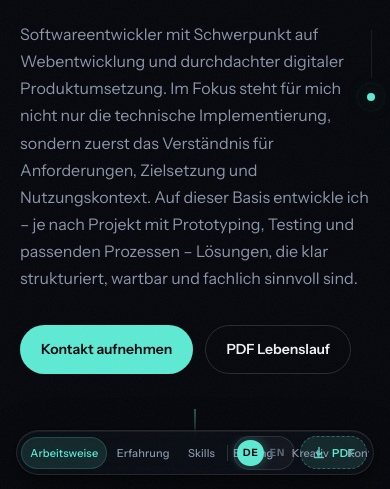
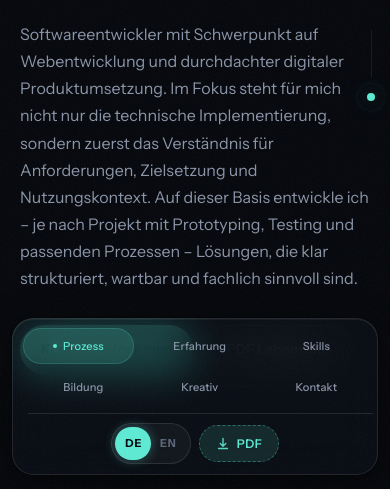
Before and after one commit to alexhobel/interactive_cv_website, a website built with Vite: page index.html in a window 390 px wide. Shown: the part 355-844 px from the top of the page. Built offline with nearby package versions, Linux system fonts and the light colour scheme.

Commit message:
Mobile Fix Floating Menu

```diff
--- a/src/i18n/de.js
+++ b/src/i18n/de.js
@@ -7,6 +7,15 @@ export default {
 
   nav: {
     process: "Arbeitsweise",
+    experience: "Erfahrung",
+    skills: "Skills",
+    education: "Bildung",
+    creative: "Kreativ",
+    contact: "Kontakt",
+  },
+
+  navShort: {
+    process: "Prozess",
     experience: "Erfahrung",
     skills: "Skills",
     education: "Bildung",
--- a/src/i18n/en.js
+++ b/src/i18n/en.js
@@ -10,6 +10,15 @@ export default {
     experience: 'Experience',
     skills: 'Skills',
     education: 'Education',
+    creative: 'Creative',
+    contact: 'Contact',
+  },
+
+  navShort: {
+    process: 'Approach',
+    experience: 'Exp.',
+    skills: 'Skills',
+    education: 'Edu.',
     creative: 'Creative',
     contact: 'Contact',
   },
--- a/src/main.js
+++ b/src/main.js
@@ -75,12 +75,12 @@ function updateLangToggle() {
 
 function renderNav() {
   const navItems = [
-    { id: 'process', label: content.nav.process },
-    { id: 'experience', label: content.nav.experience },
-    { id: 'skills', label: content.nav.skills },
-    { id: 'education', label: content.nav.education },
-    { id: 'creative', label: content.nav.creative },
-    { id: 'contact', label: content.nav.contact },
+    { id: 'process', label: content.nav.process, short: content.navShort?.process },
+    { id: 'experience', label: content.nav.experience, short: content.navShort?.experience },
+    { id: 'skills', label: content.nav.skills, short: content.navShort?.skills },
+    { id: 'education', label: content.nav.education, short: content.navShort?.education },
+    { id: 'creative', label: content.nav.creative, short: content.navShort?.creative },
+    { id: 'contact', label: content.nav.contact, short: content.navShort?.contact },
   ];
 
   const dockList = document.getElementById('dock-nav-list');
@@ -88,10 +88,15 @@ function renderNav() {
 
   if (dockList) {
     dockList.innerHTML = navItems
-      .map(
-        ({ id, label }) =>
-          `<li><a class="dock-nav__link" href="#${id}" data-nav="${id}">${label}</a></li>`
-      )
+      .map(({ id, label, short }) => {
+        const shortLabel = short || label;
+        return `<li>
+          <a class="dock-nav__link" href="#${id}" data-nav="${id}" aria-label="${label}">
+            <span class="dock-nav__label dock-nav__label--full">${label}</span>
+            <span class="dock-nav__label dock-nav__label--short" aria-hidden="true">${shortLabel}</span>
+          </a>
+        </li>`;
+      })
       .join('');
   }
 
--- a/src/styles/base.css
+++ b/src/styles/base.css
@@ -11,6 +11,12 @@ html {
   scroll-padding-top: 1.5rem;
   scroll-padding-bottom: 5.5rem;
   -webkit-text-size-adjust: 100%;
+}
+
+@media (max-width: 900px) {
+  html {
+    scroll-padding-bottom: 9.5rem;
+  }
 }
 
 @media (prefers-reduced-motion: reduce) {
--- a/src/styles/components.css
+++ b/src/styles/components.css
@@ -284,6 +284,10 @@
   transform: scale(1);
 }
 
+.dock-nav__label--short {
+  display: none;
+}
+
 .dock-nav__divider {
   width: 1px;
   height: 1.15rem;
@@ -394,31 +398,47 @@ html[lang='en'] .dock-nav__lang-knob {
   opacity: 0.9;
 }
 
+/* Mobile: intentional 2-row dock — do not squeeze the desktop layout */
 @media (max-width: 900px) {
   .dock-nav {
-    --dock-inset: 0.85rem;
-    padding: 0.28rem;
-    border-radius: 1.5rem;
+    --dock-inset: max(0.85rem, env(safe-area-inset-bottom, 0px));
+    width: calc(100vw - 1.5rem);
+    max-width: 26rem;
+    padding: 0.55rem 0.6rem 0.6rem;
+    border-radius: 1.35rem;
   }
 
   .dock-nav__inner {
-    gap: 0.25rem;
-    overflow-x: auto;
-    scrollbar-width: none;
-    -ms-overflow-style: none;
-    max-width: calc(100vw - 1.7rem);
+    flex-direction: column;
+    align-items: stretch;
+    gap: 0.45rem;
+    min-width: 0;
   }
 
-  .dock-nav__inner::-webkit-scrollbar {
+  .dock-nav__list {
+    display: grid;
+    grid-template-columns: repeat(3, minmax(0, 1fr));
+    gap: 0.3rem;
+    width: 100%;
+  }
+
+  .dock-nav__list > li {
+    min-width: 0;
+  }
+
+  .dock-nav__label--full {
     display: none;
   }
 
-  .dock-nav__list {
-    gap: 0.05rem;
+  .dock-nav__label--short {
+    display: inline;
   }
 
   .dock-nav__link {
-    padding: 0.5rem 0.65rem;
+    width: 100%;
+    justify-content: center;
+    gap: 0.35rem;
+    padding: 0.55rem 0.35rem;
     font-size: 0.6875rem;
     letter-spacing: 0.01em;
   }
@@ -429,30 +449,51 @@ html[lang='en'] .dock-nav__lang-knob {
   }
 
   .dock-nav__divider {
-    height: 1rem;
-    margin-inline: 0.1rem;
+    width: 100%;
+    height: 1px;
+    margin: 0.05rem 0.35rem;
+    background: rgba(255, 255, 255, 0.1);
+  }
+
+  .dock-nav__utils {
+    justify-content: center;
+    gap: 0.55rem;
+    padding: 0.1rem 0.15rem 0.05rem;
   }
 
   .dock-nav__lang {
-    min-width: 3.75rem;
+    min-width: 4.75rem;
+    padding: 4px;
   }
 
   .dock-nav__lang-option {
-    padding: 0.3rem 0.35rem;
+    padding: 0.4rem 0.55rem;
+    font-size: 0.6875rem;
   }
 
   .dock-nav__cv {
-    padding: 0.4rem 0.65rem;
+    gap: 0.45rem;
+    padding: 0.5rem 0.95rem;
+    font-size: 0.75rem;
   }
 }
 
-@media (max-width: 560px) {
+@media (max-width: 380px) {
+  .dock-nav {
+    padding: 0.5rem 0.45rem 0.55rem;
+  }
+
   .dock-nav__link {
-    padding: 0.45rem 0.55rem;
+    padding: 0.5rem 0.25rem;
+    font-size: 0.625rem;
   }
 
   .dock-nav__link::before {
     display: none;
+  }
+
+  .dock-nav__utils {
+    gap: 0.4rem;
   }
 }
 
@@ -466,6 +507,12 @@ html[lang='en'] .dock-nav__lang-knob {
 .site-footer {
   padding: var(--space-2xl) 0 calc(var(--space-xl) + 4.5rem);
   border-top: 1px solid var(--color-border);
+}
+
+@media (max-width: 900px) {
+  .site-footer {
+    padding-bottom: calc(var(--space-xl) + 8.5rem);
+  }
 }
 
 .site-footer__inner {
```
